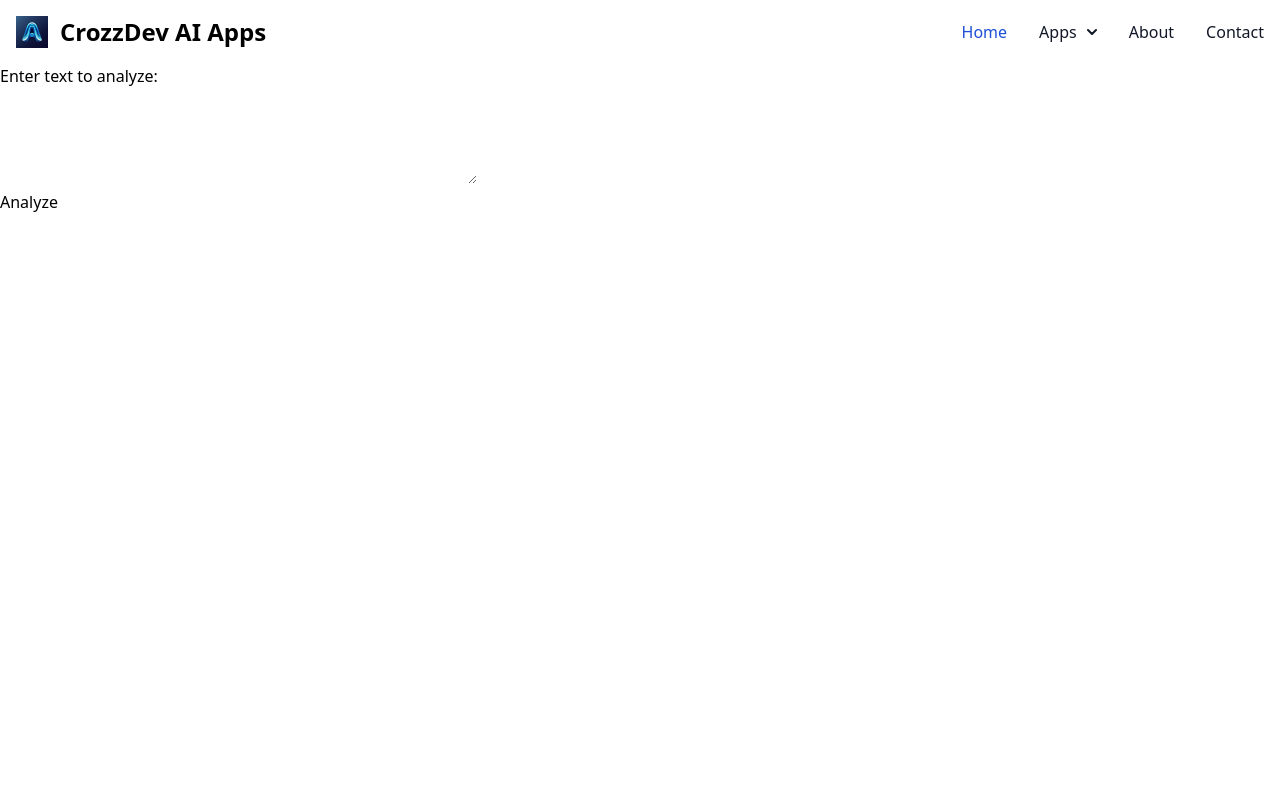
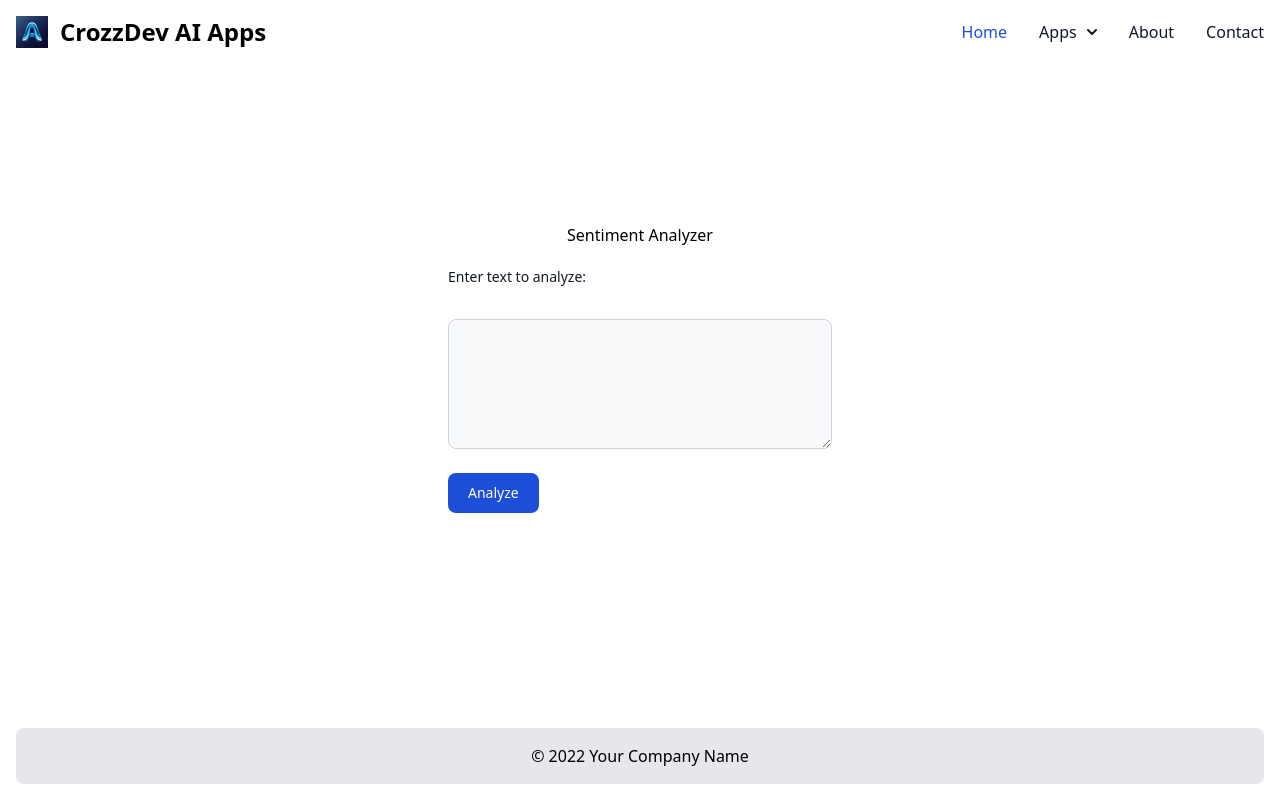
Before and after one commit to crozzdev/FlaskAIApps, a Flask app: page /SentimentAnalyzer/ in a window 1280 px wide. Run offline with Flask 3, Linux system fonts and the light colour scheme; style sheets or scripts are compiled from the project's sources; some libraries are stand-ins or nearby versions.

Commit message:
Refactor SentimentAnalyzer form and base template, Added .flaskenv file so the flask enviroment variables are automatically added

```diff
--- a/src/templates/SentimentAnalyzer/index.html
+++ b/src/templates/SentimentAnalyzer/index.html
@@ -1,15 +1,27 @@
 {% extends 'base.html' %}
 
 {% block content %}
-<form action="/SentimentAnalyzer/analyze" method="post">
-    <label for="text">Enter text to analyze:</label><br>
-    <textarea id="text" name="text" rows="4" cols="50"></textarea><br>
-    <input type="submit" value="Analyze">
-</form>
 
-<div id="response"></div>
-{% if sentiment %}
-    <h3>Sentiment:</h3>
-    <p>{{ sentiment }}</p>
-{% endif %}
+<div class="flex flex-col grow items-center justify-center h-full" id="form-container">
+    <h1 class="mb-5 dark:text-white">Sentiment Analyzer</h1>
+    <form class="mb-5 max-w-sm mx-auto dark" action="/SentimentAnalyzer/analyze" method="post">
+        <div>
+            <label class="block mb-2 text-sm font-medium text-gray-900 dark:text-white" for="text">Enter text to
+                analyze:</label><br>
+            <textarea
+                class="block w-full p-4 text-gray-900 border border-gray-300 rounded-lg bg-gray-50 sm:text-md focus:ring-blue-500 focus:border-blue-500 dark:bg-gray-700 dark:border-gray-600 dark:placeholder-gray-400 dark:text-white dark:focus:ring-blue-500 dark:focus:border-blue-500"
+                id="text" name="text" rows="4" cols="50"></textarea><br>
+            <button type="submit" class="text-white bg-blue-700 hover:bg-blue-800 focus:ring-4 focus:outline-none focus:ring-blue-300 font-medium rounded-lg text-sm w-full sm:w-auto px-5 py-2.5 text-center dark:bg-blue-600 dark:hover:bg-blue-700 dark:focus:ring-blue-800">Analyze</button>
+        </div>
+    </form>
+    <div class="max-w-sm mx-auto">
+        <div class="mt-5 text-center dark:text-white mb-0" id="response">
+            {% if sentiment %}
+                <h3 class="font-semibold text-l">Sentiment:</h3>
+                <p class="bg-gray-200 dark:bg-gray-800 p-4 rounded-lg">{{ sentiment }}</p>
+            {% endif %}
+        </div>
+    </div>
+
+</div>
 {% endblock %}
--- a/src/templates/base.html
+++ b/src/templates/base.html
@@ -3,13 +3,18 @@
 
 <head>
   <meta charset="UTF-8">
-  <meta name="viewport" content="width=device-width, initial-scale=1.0">
+  <meta name="viewport" content="width=device-width initial-scale=1.0">
   <link href="{{ url_for('static', filename='css/output.css') }}" rel="stylesheet">
   <title>{% block title %} {% endblock %} - Flask AI Apps</title>
+  <style>
+    html, body {
+      height: 100%;
+    }
+  </style>
 </head>
 
-<body>
-  <nav class="bg-white border-gray-200 dark:bg-gray-900">
+<body class="flex flex-col h-screen">
+  <nav class="bg-white border-gray-200 dark:bg-gray-800">
     <div class="max-w-screen-xl flex flex-wrap items-center justify-between mx-auto p-4">
       <a href="{{ url_for('main.index') }}" class="flex items-center space-x-3 rtl:space-x-reverse">
         <img src="{{ url_for('static', filename='/img/logo.jpeg') }}" class="h-8 w-8" alt="CrozzDev AI Apps Logo" />
@@ -69,16 +74,12 @@
       </div>
     </div>
   </nav>
-
-
-
-
-  <div class="content">
-    {% block content %} {% endblock %}
-  </div>
-
-
+    <div class="bg-white/75 border-gray-200 dark:bg-gray-900 flex-1" id="content">
+      {% block content %} {% endblock %}
+    </div>
+    <footer class="bg-white border-gray-200 dark:bg-gray-800 p-4 dark:text-white">
+      <p class="text-center bg-gray-200 dark:bg-gray-800 p-4 rounded-lg">© 2022 Your Company Name</p>
+    </footer>
   <script src="https://cdnjs.cloudflare.com/ajax/libs/flowbite/2.2.1/flowbite.min.js"></script>
 </body>
-
 </html>
```
Also changed, not shown: 1 other file.
